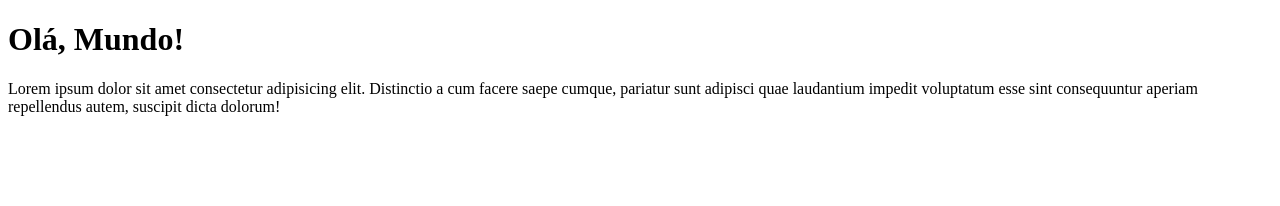
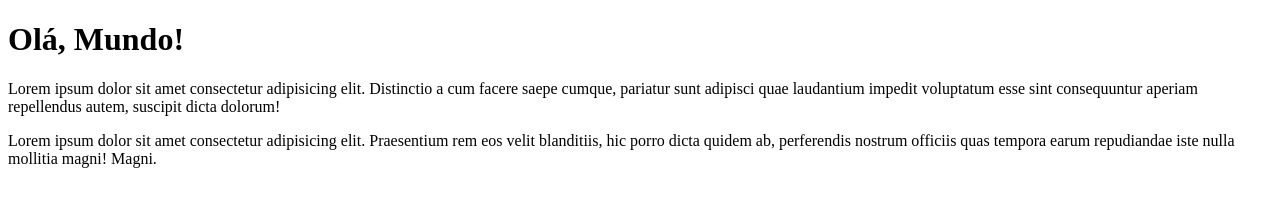
Before and after one commit to Mvinicius21rj/Ola_Mundo, a plain HTML site: page site-exemplo/index.html in a window 1280 px wide. Drawn offline with Linux system fonts and the light colour scheme.

Commit message:
Adcionei um paragrago

```diff
--- a/site-exemplo/index.html
+++ b/site-exemplo/index.html
@@ -8,6 +8,7 @@
 <body>
     <h1>Olá, Mundo!</h1>
     <p>Lorem ipsum dolor sit amet consectetur adipisicing elit. Distinctio a cum facere saepe cumque, pariatur sunt adipisci quae laudantium impedit voluptatum esse sint consequuntur aperiam repellendus autem, suscipit dicta dolorum!</p>
+    <p>Lorem ipsum dolor sit amet consectetur adipisicing elit. Praesentium rem eos velit blanditiis, hic porro dicta quidem ab, perferendis nostrum officiis quas tempora earum repudiandae iste nulla mollitia magni! Magni.</p>
 
 </body>
 </html>
```
